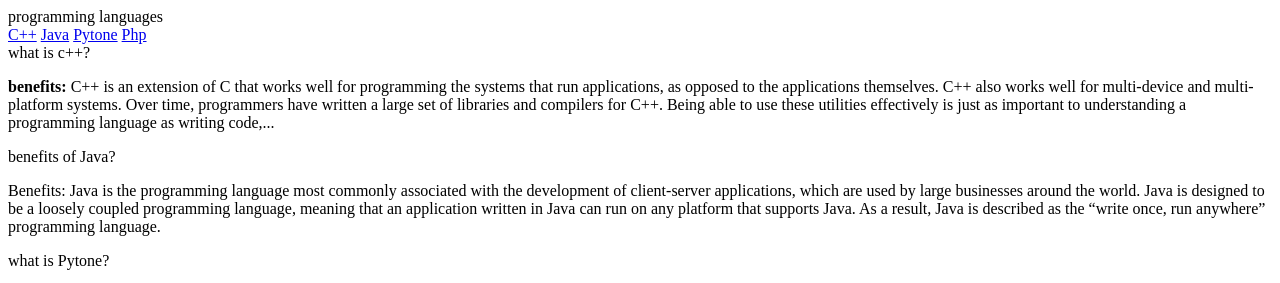
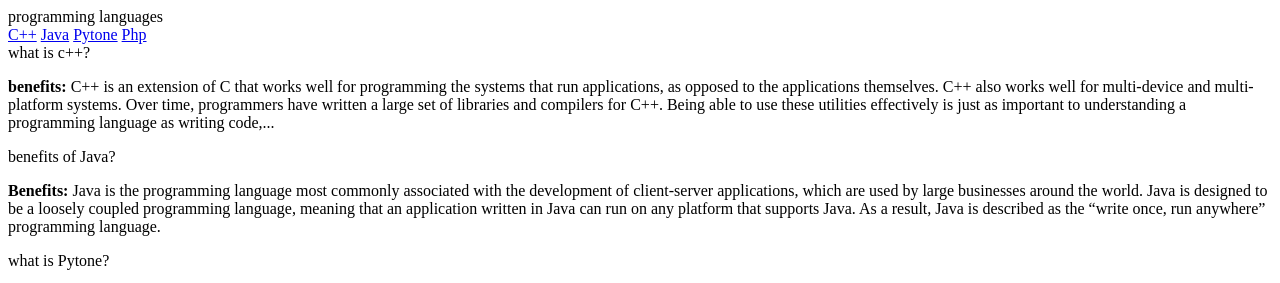
Before and after one commit to mumo-esther/microverse-trials-1, a plain HTML site: page index.html in a window 1280 px wide. Shown: the top 283 px of the page. Drawn offline with Linux system fonts and the light colour scheme.

Commit message:
Update index.html

```diff
--- a/index.html
+++ b/index.html
@@ -37,7 +37,7 @@
                     benefits of   Java?
                 </header>
                 <p>
-                    Benefits: Java is the programming language most commonly
+                    <b>Benefits:</b> Java is the programming language most commonly
                      associated with the development of client-server applications,
                       which are used by large businesses around the world. Java is
                        designed to be a loosely coupled programming language,
```
